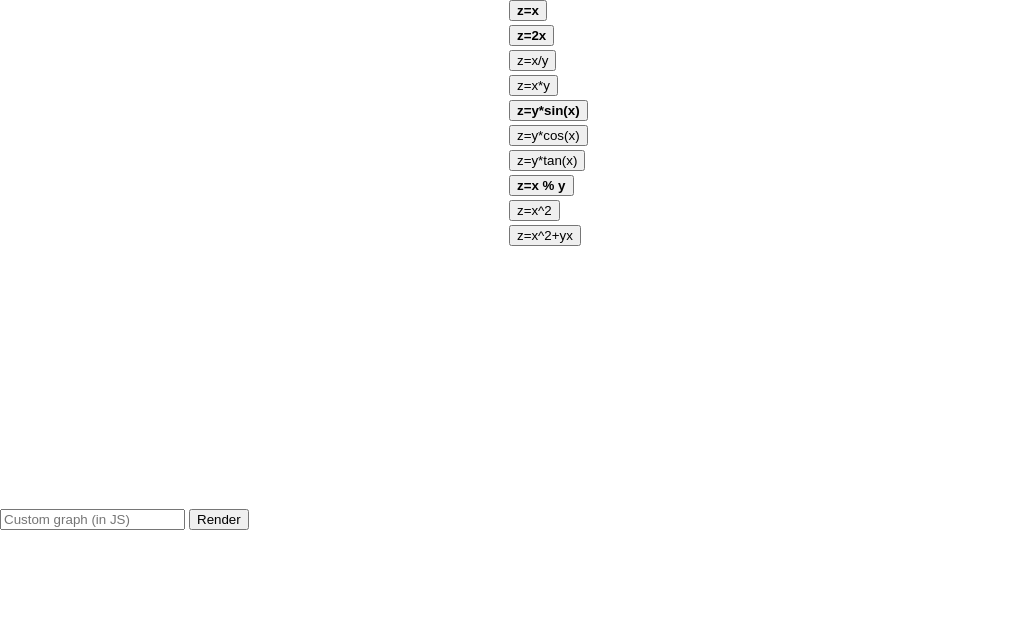
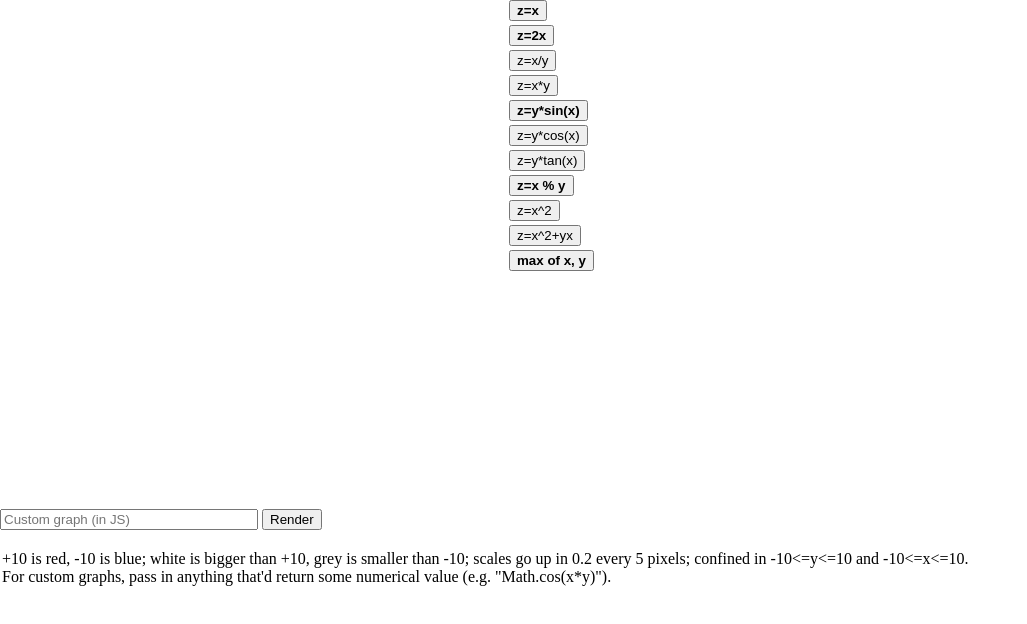
Before and after one commit to 3dgraphjs/3dgraphjs.github.io, a plain HTML site: page index.html in a window 1280 px wide. Shown: the whole page, without its empty margins (0-1027 px from the left). Drawn offline with Linux system fonts and the light colour scheme.

Commit message:
Added extra info for scales, etc.

```diff
--- a/index.html
+++ b/index.html
@@ -10,6 +10,9 @@
 			button {
 				display: block;
 				margin-bottom: 4px;
+			}
+			input {
+				width: 250px;
 			}
 		</style>
 		<script>
@@ -97,11 +100,14 @@
 			<button onclick="renderGraph('x**2')">z=x^2</button>
 			<button onclick="renderGraph('(x**2)+(y*x)')">z=x^2+yx</button>
 			<!--<button onclick="renderGraph('(x*y)**(1/2)')">z=sqrt of xy</button>-->
+			<button onclick="renderGraph('Math.max(x,y)')"><strong>max of x, y</strong></button>
 		</div>
 		<br />
 		<div>
 			<input id="custom" placeholder="Custom graph (in JS)" style="display: inline-block;" />
 			<button id="customb" style="display: inline-block !important;" onclick="renderGraph(document.getElementById('custom').value.replace(/z=/, ''))">Render</button>
+			<br />
+			<p style="margin-left: 2px;">+10 is red, -10 is blue; white is bigger than +10, grey is smaller than -10; scales go up in 0.2 every 5 pixels; confined in -10<=y<=10 and -10<=x<=10.<br />For custom graphs, pass in anything that'd return some numerical value (e.g. "Math.cos(x*y)").</p>
 		</div>
 	</body>
 </html>
```
